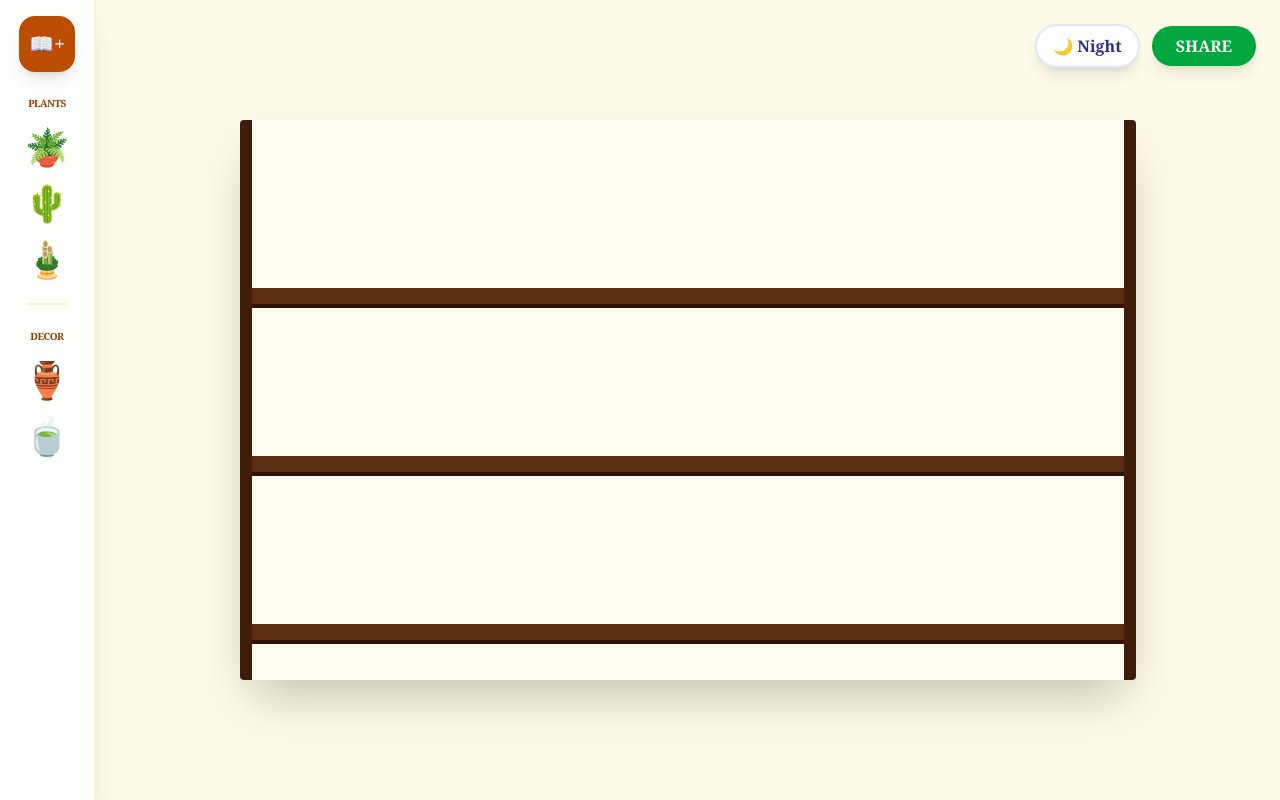
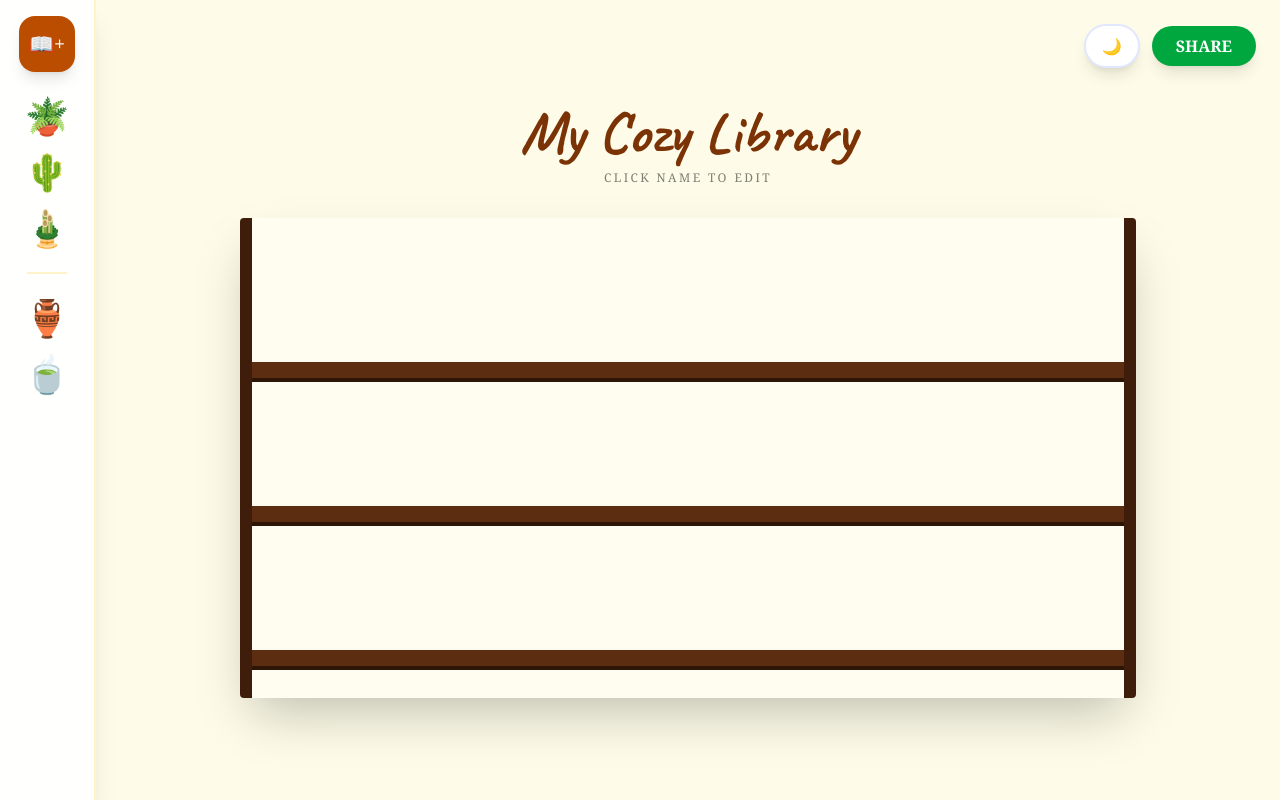
Before and after one commit to kalagam1/nextjs-cozy-library, a Next.js app: page / in a window 1280 px wide. Built offline with nearby package versions, Linux system fonts and the light colour scheme.

Commit message:
Update page.js

```diff
--- a/app/page.js
+++ b/app/page.js
@@ -4,13 +4,23 @@ import { motion, AnimatePresence } from 'framer-motion';
 
 export default function CozyLibrary() {
   const [items, setItems] = useState([]);
+  const [libraryName, setLibraryName] = useState("My Cozy Library");
+  const [isEditingName, setIsEditingName] = useState(false);
   const [selectedItem, setSelectedItem] = useState(null);
   const [isAddingBook, setIsAddingBook] = useState(false);
   const [isNight, setIsNight] = useState(false);
   const [tempBook, setTempBook] = useState({ title: "", rating: 0, stage: 'title' });
   const constraintsRef = useRef(null);
 
+  // LOAD DATA ON STARTUP
   useEffect(() => {
+    const savedItems = localStorage.getItem('cozy-library-items');
+    const savedName = localStorage.getItem('cozy-library-name');
+
+    if (savedItems) setItems(JSON.parse(savedItems));
+    if (savedName) setLibraryName(savedName);
+
+    // Also check for shared URL data
     const params = new URLSearchParams(window.location.search);
     const sharedData = params.get('data');
     if (sharedData) {
@@ -21,23 +31,22 @@ export default function CozyLibrary() {
     }
   }, []);
 
-  // NEW: Logic to find the first truly empty slot
+  // SAVE DATA WHENEVER ITEMS OR NAME CHANGE
+  useEffect(() => {
+    localStorage.setItem('cozy-library-items', JSON.stringify(items));
+    localStorage.setItem('cozy-library-name', libraryName);
+  }, [items, libraryName]);
+
   const getNextAvailableSlot = () => {
     const MAX_PER_SHELF = 10;
     const TOTAL_SHELVES = 3;
-
-    // Create a map of occupied slots based on initial spawn positions
     const occupiedSlots = new Set(items.map(item => item.gridSlot));
 
     for (let s = 0; s < TOTAL_SHELVES; s++) {
       for (let p = 0; p < MAX_PER_SHELF; p++) {
         const slotId = `${s}-${p}`;
         if (!occupiedSlots.has(slotId)) {
-          return {
-            slotId,
-            x: 40 + (p * 80),
-            y: (s * 30) + 30 + "%"
-          };
+          return { slotId, x: 40 + (p * 80), y: (s * 30) + 30 + "%" };
         }
       }
     }
@@ -47,19 +56,16 @@ export default function CozyLibrary() {
   const finalizeBook = () => {
     const pos = getNextAvailableSlot();
     if (!pos) return alert("Shelves are full!");
-
     const colors = ["#b45309", "#78350f", "#451a03", "#92400e", "#5d2d12"];
     const newBook = {
       id: "book-" + Date.now(),
       type: 'book',
       label: tempBook.title,
       rating: tempBook.rating,
-      gridSlot: pos.slotId, // Track which slot this item "owns"
+      gridSlot: pos.slotId,
       color: colors[items.length % colors.length],
-      x: pos.x,
-      y: pos.y
+      x: pos.x, y: pos.y
     };
-
     setItems(prev => [...prev, newBook]);
     setIsAddingBook(false);
     setTempBook({ title: "", rating: 0, stage: 'title' });
@@ -68,15 +74,13 @@ export default function CozyLibrary() {
   const addDecor = (icon, label) => {
     const pos = getNextAvailableSlot();
     if (!pos) return alert("Shelves are full!");
-
     const newItem = {
       id: "decor-" + Date.now(),
       type: 'decor',
       label: label,
       content: icon,
-      gridSlot: pos.slotId, // Track which slot this item "owns"
-      x: pos.x,
-      y: pos.y
+      gridSlot: pos.slotId,
+      x: pos.x, y: pos.y
     };
     setItems(prev => [...prev, newItem]);
   };
@@ -92,107 +96,110 @@ export default function CozyLibrary() {
     navigator.clipboard.writeText(url).then(() => alert("Link Copied!"));
   };
 
-  const POTTED_PLANTS = ['🪴', '🌵', '🎍'];
-  const DECOR = [
-    { icon: '🏺', label: 'Classic Vase' },
-    { icon: '🍵', label: 'Small Pot' }
-  ];
-
   return (
     <main className={`min-h-screen flex font-serif overflow-hidden relative transition-colors duration-700 ${isNight ? 'bg-[#0f172a]' : 'bg-[#fefce8]'}`}>
+      <style jsx global>{`
+        @import url('https://fonts.googleapis.com/css2?family=Caveat:wght@400;700&display=swap');
+        .handwritten { font-family: 'Caveat', cursive; }
+      `}</style>
 
       {/* TOP CONTROLS */}
       <div className="absolute top-6 right-6 z-50 flex items-center gap-3">
         <button onClick={() => setIsNight(!isNight)} className={`flex items-center gap-2 px-4 py-2 rounded-full font-bold shadow-lg transition-all border-2 ${isNight ? 'bg-slate-800 text-amber-400 border-amber-400/30' : 'bg-white text-indigo-900 border-indigo-100'}`}>
-          {isNight ? '☀️ Day' : '🌙 Night'}
+          {isNight ? '☀️' : '🌙'}
         </button>
-        <button onClick={generateShareLink} className="bg-green-600 text-white px-6 py-2 rounded-full font-bold shadow-lg hover:bg-green-700 transition-colors">SHARE</button>
+        <button onClick={generateShareLink} className="bg-green-600 text-white px-6 py-2 rounded-full font-bold shadow-lg hover:bg-green-700">SHARE</button>
       </div>
 
       {/* SIDEBAR */}
       <div className={`relative z-10 w-24 flex flex-col items-center gap-4 border-r-2 p-4 h-screen shadow-xl transition-colors duration-700 ${isNight ? 'bg-slate-900/90 border-slate-700' : 'bg-white/90 border-amber-100'}`}>
         <button onClick={() => setIsAddingBook(true)} className="w-14 h-14 bg-amber-700 text-white rounded-2xl text-xl shadow-lg mb-2 active:scale-95 transition-transform">📖+</button>
-        <p className={`text-[10px] font-bold uppercase tracking-tighter ${isNight ? 'text-slate-400' : 'text-amber-800'}`}>Plants</p>
-        {POTTED_PLANTS.map((p, idx) => (
-          <button key={idx} onClick={() => addDecor(p, 'Potted Plant')} className="text-4xl hover:scale-110 transition">{p}</button>
-        ))}
+        {['🪴', '🌵', '🎍'].map((p, i) => <button key={i} onClick={() => addDecor(p, 'Plant')} className="text-4xl hover:scale-110 transition">{p}</button>)}
         <div className={`w-10 h-[2px] my-2 ${isNight ? 'bg-slate-700' : 'bg-amber-100'}`} />
-        <p className={`text-[10px] font-bold uppercase tracking-tighter ${isNight ? 'text-slate-400' : 'text-amber-800'}`}>Decor</p>
-        {DECOR.map((d, idx) => (
-          <button key={idx} onClick={() => addDecor(d.icon, d.label)} className="text-4xl hover:scale-110 transition">{d.icon}</button>
-        ))}
+        {['🏺', '🍵'].map((d, i) => <button key={i} onClick={() => addDecor(d, 'Decor')} className="text-4xl hover:scale-110 transition">{d}</button>)}
       </div>
 
       {/* SHELF AREA */}
-      <div className="relative z-10 flex-1 flex items-center justify-center p-12">
-        <div ref={constraintsRef} className={`relative w-full max-w-4xl h-[70vh] border-x-[12px] shadow-2xl rounded-sm transition-colors duration-700 ${isNight ? 'bg-slate-800/40 border-slate-900' : 'bg-[#fffcf0] border-[#3e1d0b]'}`}>
+      <div className="relative z-10 flex-1 flex flex-col items-center justify-center p-12">
+
+        {/* EDITABLE LIBRARY NAME */}
+        <div className="mb-8 text-center">
+          {isEditingName ? (
+            <input
+              autoFocus
+              className={`text-5xl font-bold bg-transparent border-b-2 border-amber-500 outline-none handwritten text-center ${isNight ? 'text-amber-400' : 'text-amber-900'}`}
+              value={libraryName}
+              onChange={(e) => setLibraryName(e.target.value)}
+              onBlur={() => setIsEditingName(false)}
+              onKeyDown={(e) => e.key === 'Enter' && setIsEditingName(false)}
+            />
+          ) : (
+            <h1
+              onClick={() => setIsEditingName(true)}
+              className={`text-6xl font-bold cursor-pointer hover:opacity-70 transition handwritten ${isNight ? 'text-amber-400' : 'text-amber-900'}`}
+            >
+              {libraryName}
+            </h1>
+          )}
+          <p className={`text-xs uppercase tracking-[0.2em] mt-2 opacity-50 ${isNight ? 'text-white' : 'text-black'}`}>Click name to edit</p>
+        </div>
+
+        <div ref={constraintsRef} className={`relative w-full max-w-4xl h-[60vh] border-x-[12px] shadow-2xl rounded-sm transition-colors duration-700 ${isNight ? 'bg-slate-800/40 border-slate-900' : 'bg-[#fffcf0] border-[#3e1d0b]'}`}>
           {[30, 60, 90].map(top => (
-            <div key={top} style={{ top: `${top}%` }} className={`absolute w-full h-5 border-b-4 transition-colors duration-700 ${isNight ? 'bg-slate-900 border-black' : 'bg-[#5d2d12] border-[#2d1608]'}`} />
+            <div key={top} style={{ top: `${top}%` }} className={`absolute w-full h-5 border-b-4 ${isNight ? 'bg-slate-900 border-black' : 'bg-[#5d2d12] border-[#2d1608]'}`} />
           ))}
 
           {items.map((item) => (
-            <motion.div
-              key={item.id}
-              className="absolute p-1 z-20"
-              style={{ left: item.x, top: item.y }}
-              drag
-              dragConstraints={constraintsRef}
-              dragMomentum={false}
-              onTap={() => setSelectedItem(item)}
-            >
+            <motion.div key={item.id} className="absolute p-1 z-20" style={{ left: item.x, top: item.y }} drag dragConstraints={constraintsRef} dragMomentum={false} onTap={() => setSelectedItem(item)}>
               {item.type === 'book' ? (
-                <div className={`w-[65px] h-40 rounded-sm shadow-xl flex items-center justify-center border-l-[6px] border-black/30 text-white transform -translate-y-[100%] cursor-pointer ${isNight ? 'brightness-90' : ''}`} style={{ backgroundColor: item.color }}>
-                  <span className="rotate-90 text-[10px] font-bold uppercase whitespace-nowrap tracking-widest">{item.label}</span>
+                <div className={`w-[65px] h-40 rounded-sm shadow-xl flex items-center justify-center border-l-[6px] border-black/30 text-white transform -translate-y-[100%] mt-[-5px] cursor-pointer ${isNight ? 'brightness-90' : ''}`} style={{ backgroundColor: item.color }}>
+                  <span className="rotate-90 text-[11px] font-bold uppercase whitespace-nowrap tracking-widest handwritten leading-none">{item.label}</span>
                 </div>
               ) : (
-                <span className={`text-7xl select-none drop-shadow-xl transform -translate-y-[100%] block cursor-grab active:cursor-grabbing ${isNight ? 'brightness-90' : ''}`}>{item.content}</span>
+                <span className={`text-7xl select-none drop-shadow-xl transform -translate-y-[100%] block cursor-grab active:cursor-grabbing mt-[-5px] ${isNight ? 'brightness-90' : ''}`}>{item.content}</span>
               )}
             </motion.div>
           ))}
         </div>
       </div>
 
-      {/* MODALS */}
+      {/* MODALS (Simplified for clarity) */}
       <AnimatePresence>
         {isAddingBook && (
           <div className="fixed inset-0 bg-black/60 backdrop-blur-sm flex items-center justify-center z-[100] p-4">
-            <motion.div initial={{ scale: 0.9 }} animate={{ scale: 1 }} className="bg-white p-8 rounded-3xl shadow-2xl w-full max-w-xs text-center">
+            <motion.div initial={{ scale: 0.9 }} animate={{ scale: 1 }} className="bg-white p-8 rounded-3xl shadow-2xl w-full max-w-xs text-center border-2 border-amber-100">
               {tempBook.stage === 'title' ? (
                 <>
-                  <h2 className="text-xl font-bold mb-4 text-amber-900">Book Title</h2>
-                  <input autoFocus className="w-full p-3 bg-amber-50 rounded-xl mb-6 border-2 border-amber-100 outline-none"
-                         onChange={(e) => setTempBook({...tempBook, title: e.target.value})} />
+                  <h2 className="text-2xl font-black mb-4 text-amber-950 handwritten">Book Title</h2>
+                  <input autoFocus className="w-full p-3 bg-amber-50 rounded-xl mb-6 border-2 border-amber-200 outline-none text-black font-bold handwritten text-xl" placeholder="The Great Gatsby..." onChange={(e) => setTempBook({...tempBook, title: e.target.value})} />
                   <button onClick={() => setTempBook({...tempBook, stage: 'rating'})} className="w-full bg-amber-900 text-white py-3 rounded-xl font-bold">Next</button>
                 </>
               ) : (
                 <>
-                  <h2 className="text-xl font-bold mb-4 text-amber-900 uppercase">{tempBook.title}</h2>
+                  <h2 className="text-3xl font-black mb-1 text-amber-950 handwritten uppercase">{tempBook.title}</h2>
                   <div className="flex justify-center gap-1 text-4xl mb-8">
-                    {[1, 2, 3, 4, 5].map(star => (
-                      <button key={star} onClick={() => setTempBook({...tempBook, rating: star})} className={star <= tempBook.rating ? "text-yellow-400" : "text-gray-200"}>★</button>
-                    ))}
+                    {[1, 2, 3, 4, 5].map(star => <button key={star} onClick={() => setTempBook({...tempBook, rating: star})} className={star <= tempBook.rating ? "text-yellow-500" : "text-gray-200"}>★</button>)}
                   </div>
                   <button onClick={finalizeBook} className="w-full bg-green-700 text-white py-3 rounded-xl font-bold">Finish</button>
                 </>
               )}
+              <button onClick={() => setIsAddingBook(false)} className="mt-4 text-gray-500 font-bold hover:text-red-600 transition-colors text-sm">Cancel</button>
             </motion.div>
           </div>
         )}
 
         {selectedItem && (
           <div className="fixed inset-0 bg-black/60 backdrop-blur-sm flex items-center justify-center z-[100] p-4">
-            <div className="bg-white p-8 rounded-3xl shadow-2xl w-full max-w-xs flex flex-col items-center">
-              <h2 className="text-lg font-bold mb-2 text-amber-900 uppercase text-center">{selectedItem.label}</h2>
+            <div className="bg-white p-8 rounded-3xl shadow-2xl w-full max-w-xs flex flex-col items-center border-2 border-amber-100">
+              <h2 className="text-3xl font-black mb-1 text-amber-950 handwritten uppercase text-center">{selectedItem.label}</h2>
               {selectedItem.type === 'book' && (
                 <div className="flex gap-1 text-3xl mb-6">
-                  {[1, 2, 3, 4, 5].map(star => (
-                    <span key={star} className={star <= selectedItem.rating ? "text-yellow-400" : "text-gray-200"}>★</span>
-                  ))}
+                  {[1, 2, 3, 4, 5].map(star => <span key={star} className={star <= selectedItem.rating ? "text-yellow-500" : "text-gray-200"}>★</span>)}
                 </div>
               )}
               <div className="flex gap-2 w-full">
-                <button onClick={() => setSelectedItem(null)} className="flex-1 bg-gray-100 py-3 rounded-xl font-bold">Close</button>
-                <button onClick={() => deleteItem(selectedItem.id)} className="flex-1 bg-red-50 text-red-600 py-3 rounded-xl font-bold">Delete</button>
+                <button onClick={() => setSelectedItem(null)} className="flex-1 bg-gray-100 text-gray-800 py-3 rounded-xl font-black">Close</button>
+                <button onClick={() => deleteItem(selectedItem.id)} className="flex-1 bg-red-50 text-red-600 py-3 rounded-xl font-black">Delete</button>
               </div>
             </div>
           </div>
```
